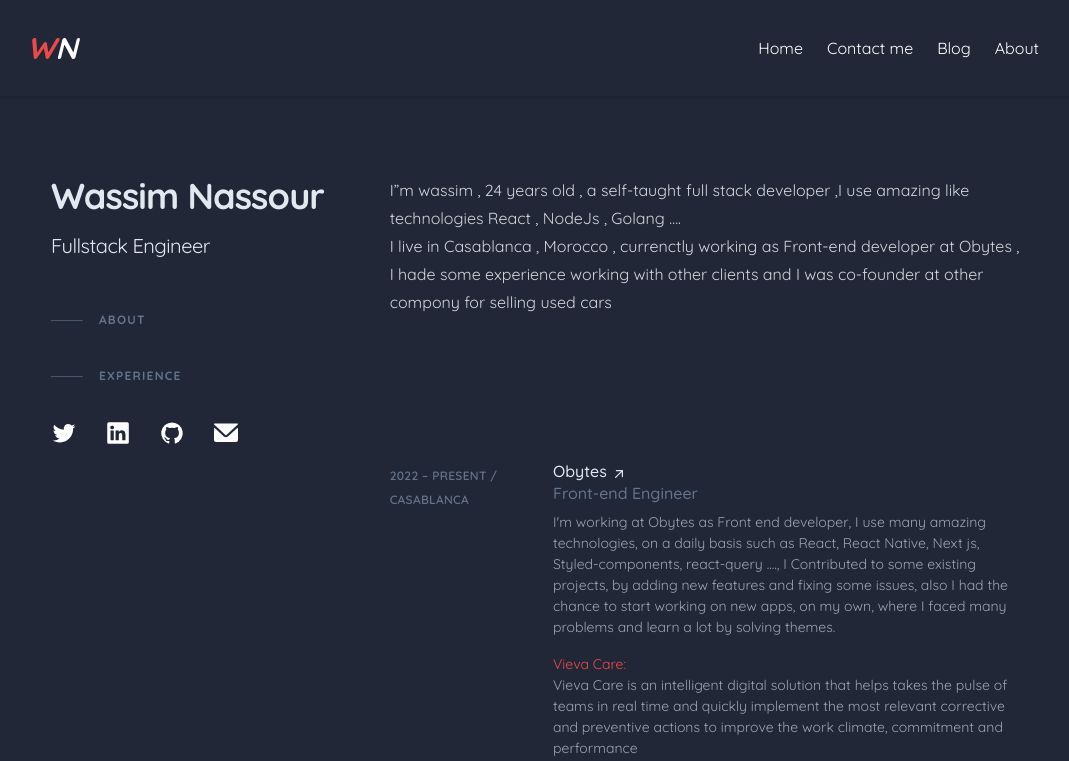
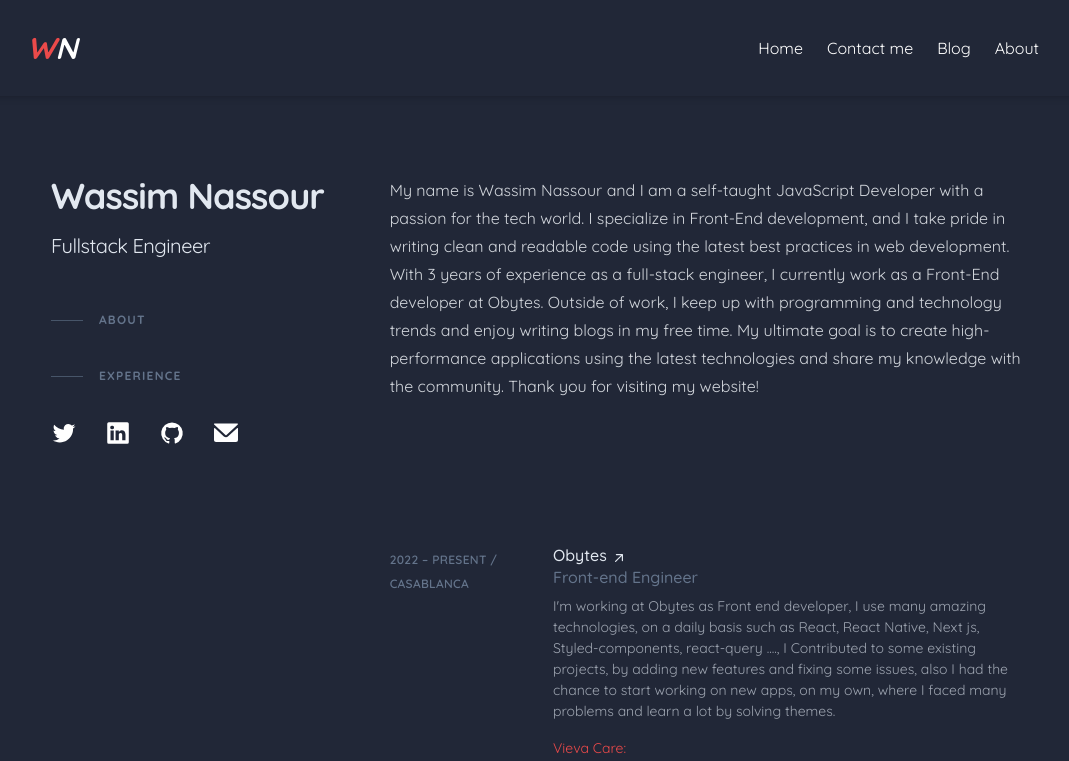
Before and after one commit to wassimnassour/wnassour.com, a Next.js app: page /about in a window 1280 px wide. Shown: the top 761 px of the page, without its empty margins (101-1170 px from the left). Built offline with nearby package versions, Linux system fonts and the light colour scheme; a web font is replaced by a local one.

Commit message:
update hero section

```diff
--- a/pages/about.tsx
+++ b/pages/about.tsx
@@ -109,11 +109,16 @@ const AboutMe = () => {
     <>
       <h1 className="text-3xl text-white my-3 lg:hidden">About</h1>
       <p className=" mb-24 lg:mb-36 leading-7 text-gray-300" id="About">
-        I”m wassim , 24 years old , a self-taught full stack developer ,I use
-        amazing like technologies React , NodeJs , Golang ….
-        <br />I live in Casablanca , Morocco , currenctly working as Front-end
-        developer at Obytes , I hade some experience working with other clients
-        and I was co-founder at other compony for selling used cars
+        My name is Wassim Nassour and I am a self-taught JavaScript Developer
+        with a passion for the tech world. I specialize in Front-End
+        development, and I take pride in writing clean and readable code using
+        the latest best practices in web development. With 3 years of experience
+        as a full-stack engineer, I currently work as a Front-End developer at
+        Obytes. Outside of work, I keep up with programming and technology
+        trends and enjoy writing blogs in my free time. My ultimate goal is to
+        create high-performance applications using the latest technologies and
+        share my knowledge with the community. Thank you for visiting my
+        website!
       </p>
     </>
   )
--- a/src/components/Home/Blog.tsx
+++ b/src/components/Home/Blog.tsx
@@ -36,7 +36,7 @@ const ArticleCard = ({ post }: { post: IPost }) => {
       className="flex w-full mt-6 cursor-pointer  "
       passHref
     >
-      <div className="flex flex-col justify-between bg-[#2c3345] rounded-sm p-3 mr md:mr-3 rounded-md ">
+      <div className="flex flex-col justify-between bg-[#2c3345]  p-3 mr md:mr-3 rounded-md ">
         <h1 className="my-4 text-2xl font-Alegreya_Sans md:text-3xl text-white">
           {post.title}
         </h1>
--- a/src/components/Home/Hero.tsx
+++ b/src/components/Home/Hero.tsx
@@ -1,8 +1,5 @@
 import Image from 'next/image'
-import Link from 'next/link'
-
-import MobileDevelopmentIcon from 'ui/icons/MobileDev'
-import { EMAIL, LINKED_IN_URL, TWITTER_URL, socialLinks } from 'utils'
+import { TWITTER_URL, socialLinks } from 'utils'
 
 /* eslint-disable react/no-unescaped-entities */
 export const Hero = () => {
@@ -44,9 +41,18 @@ export const Hero = () => {
         </div>
 
         <p className="font-normal text-gray-300 my-7 text-lg">
-          I'm a Self-taught JavaScript Developer, proficient in Front-End, I'm
-          passionate about the Tech world, skilled at writing clean and readable
-          Code, by using current best practices in web development
+          Hi there! I am a self-taught Fullstack Engineer with a passion for the
+          tech world. Currently, I work as a Front-End developer at{' '}
+          <a
+            className="text-secondary inline-block relative before:duration-200 before:z-0 before:transition-all before:w-full before:h-1   hover:text-white before:bg-secondary hover:before:h-full  before:absolute before:bottom-0 before:left-0"
+            href="https://www.obytes.com/"
+            target="_blank"
+            rel="noreferrer"
+          >
+            <span className="z-10 relative">Obytes</span>
+          </a>
+          , with 3 years of experience. I always strive to write clean and
+          readable code using the latest best practices in web development.
         </p>
         <h3 className="font-extrabold text-gray-400 text-xl">Quick intro 👋🏻</h3>
         <ul className="mb-4 pl-1 space-y-1 mt-2 text-lg">
```
Also changed, not shown: 1 other file (tests, documents, lock files or other folders).
